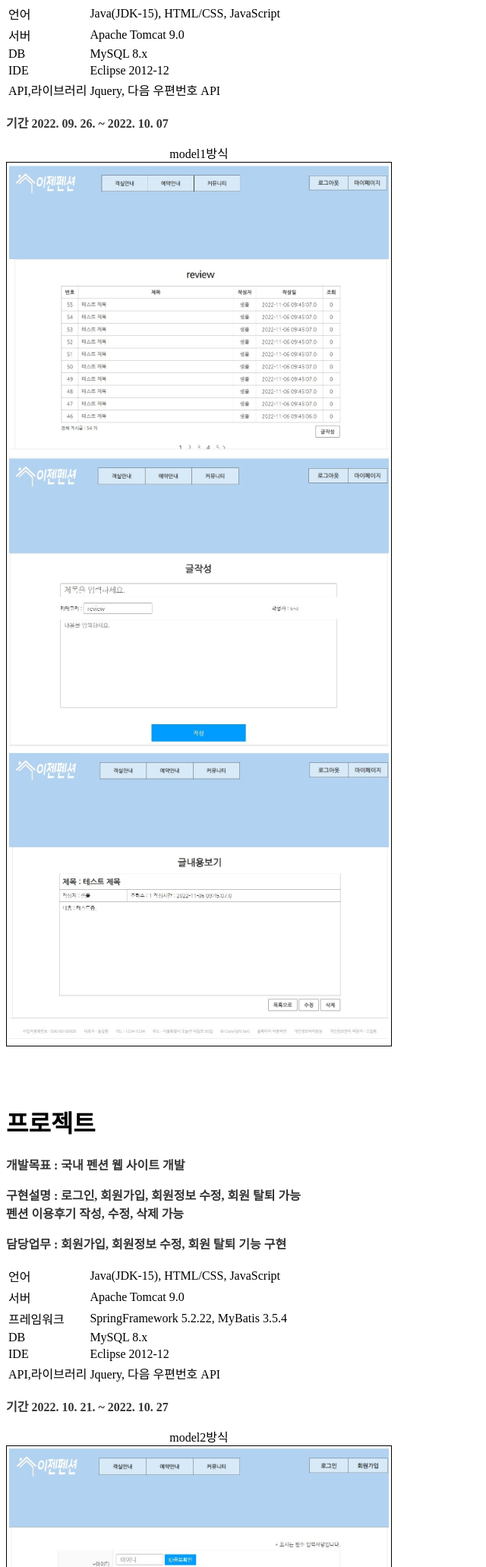
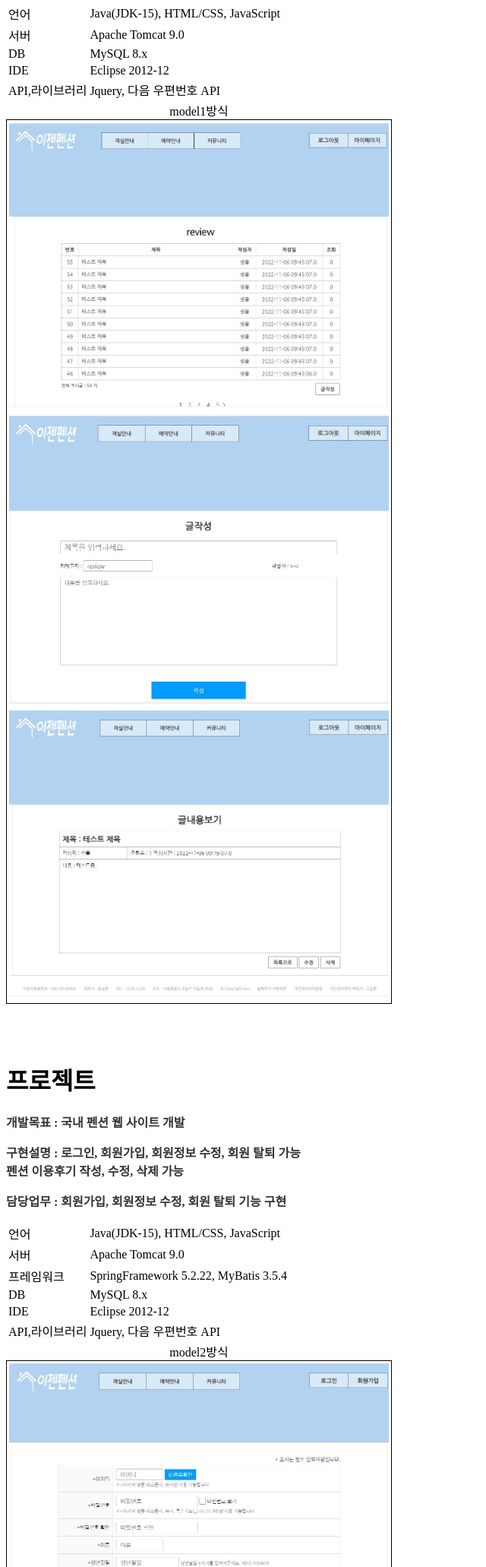
Before and after one commit to kanggiwooni/kanggiwooni, a plain HTML site: page index.html in a window 1280 px wide. Shown: the part 230-2292 px from the top of the page at 76% size, without its empty margins (0-640 px from the left). Drawn offline with Linux system fonts and the light colour scheme.

Commit message:
index.html

```diff
--- a/index.html
+++ b/index.html
@@ -51,7 +51,6 @@
         </tbody>
     </table>
 
-    <p>기간 2022. 09. 26. ~ 2022. 10. 07</p>
     <table id="model1">
         <caption>model1방식</caption>
         <tbody>
@@ -107,7 +106,6 @@
         </tbody>
     </table>
 
-    <p>기간 2022. 10. 21. ~ 2022. 10. 27</p>
     <table id="model2">
         <caption>model2방식</caption>
         <tbody>
```
